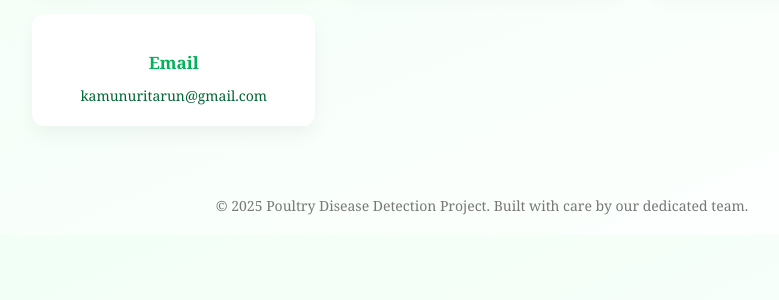
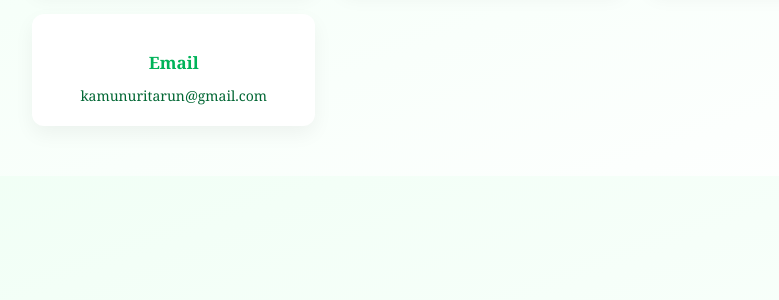
Before and after one commit to KusumaBalla123/Poultry_disease_dataset, a Python web app: template template/team_info.html in a window 1280 px wide. Shown: the part 320-620 px from the top of the page, without its empty margins (158-937 px from the left). Run offline with Jinja, Linux system fonts and the light colour scheme; the template is opened without the code that fills it, so the values that code supplies are empty.

Commit message:
Update team_info.html

```diff
--- a/template/team_info.html
+++ b/template/team_info.html
@@ -131,9 +131,5 @@
     </div>
   </div>
 
-  <footer>
-    &copy; 2025 Poultry Disease Detection Project. Built with care by our dedicated team.
-  </footer>
-
 </body>
 </html>
```
